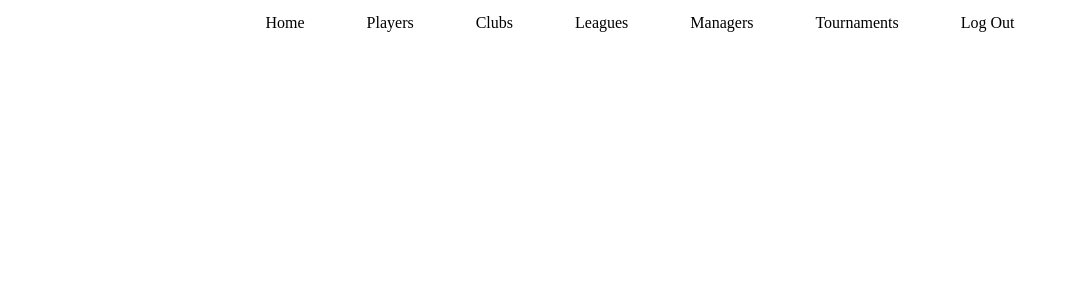
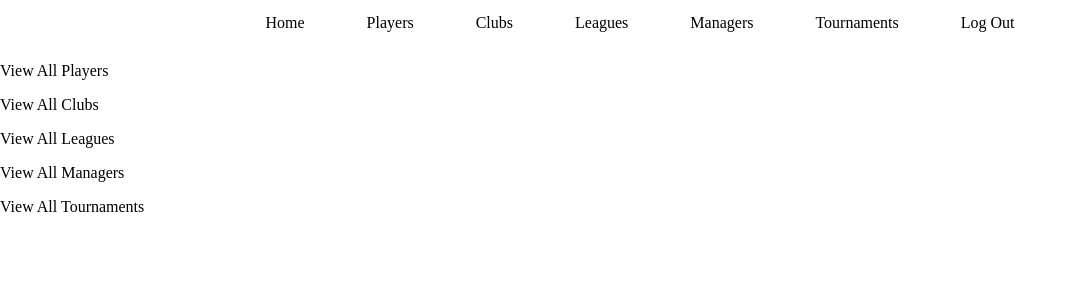
Before and after one commit to MiloszMusialek/Projektowanie_Aplikacji_Webowych_Zaliczenie, a Django app: page /football_tracker/home/ in a window 1280 px wide. Shown: the top 300 px of the page, without its empty margins (0-1078 px from the left). Run offline with Django 5.2, Linux system fonts and the light colour scheme; a user stored in the database is signed in.

Commit message:
Światełko w tunelu

```diff
--- a/paw_zaliczenie/football_tracker/templates/football_tracker/club/list.html
+++ b/paw_zaliczenie/football_tracker/templates/football_tracker/club/list.html
@@ -12,7 +12,9 @@
         {% endfor %}
     </select>
     <button type="submit">Filter</button>
-    <a href="{% url 'club-create' %}">Add</a>
+    {% if perms.football_tracker.create_club %}
+        <a href="{% url 'club-create' %}">Add</a>
+    {% endif %}
 </form>
 <div>
     {% for club in clubs %}
--- a/paw_zaliczenie/football_tracker/templates/football_tracker/home_page.html
+++ b/paw_zaliczenie/football_tracker/templates/football_tracker/home_page.html
@@ -3,4 +3,11 @@
 {% block title %}{% endblock %}
 
 {% block content %}
+<div>
+    <p><a href="{% url 'players-list' %}">View All Players</a></p>
+    <p><a href="{% url 'club-list' %}">View All Clubs</a></p>
+    <p><a href="{% url 'league-list' %}">View All Leagues</a></p>
+    <p><a href="{% url 'manager-list' %}">View All Managers</a></p>
+    <p><a href="{% url 'tournament-list' %}">View All Tournaments</a></p>
+</div>
 {% endblock %}
--- a/paw_zaliczenie/football_tracker/templates/football_tracker/league/list.html
+++ b/paw_zaliczenie/football_tracker/templates/football_tracker/league/list.html
@@ -5,7 +5,9 @@
 <form method="get">
     <input type="text", name="search", placeholder="Search leagues", value="{{ seach_query }}">
     <button type="submit">Filter</button>
-    <a href="{% url 'league-create' %}">Add</a>
+    {% if perms.football_tracker.create_league %}
+        <a href="{% url 'league-create' %}">Add</a>
+    {% endif %}
 </form>
 <div>
     {% for league in leagues %}
--- a/paw_zaliczenie/football_tracker/templates/football_tracker/manager/list.html
+++ b/paw_zaliczenie/football_tracker/templates/football_tracker/manager/list.html
@@ -6,7 +6,9 @@
 <form method="get">
     <input type="text", name="search", placeholder="Search managers", value="{{ seach_query }}">
     <button type="submit">Filter</button>
-    <a href="{% url 'manager-create' %}">Add</a>
+    {% if perms.football_tracker.create_manager %}
+        <a href="{% url 'manager-create' %}">Add</a>
+    {% endif %}
 </form>
 <div>
     {% for manager in managers %}
--- a/paw_zaliczenie/football_tracker/templates/football_tracker/player/list.html
+++ b/paw_zaliczenie/football_tracker/templates/football_tracker/player/list.html
@@ -19,7 +19,9 @@
         <option value="FW"{% if filter_position == "FW" %}selected{% endif %}>Forward</option>
     </select>
     <button type="submit">Filter</button>
-    <a href="{% url 'player-create' %}">Add</a>
+    {% if perms.football_tracker.create_player %}
+        <a href="{% url 'player-create' %}">Add</a>
+    {% endif %}
 </form>
 <div>
     {% for player in players %}
--- a/paw_zaliczenie/football_tracker/templates/football_tracker/tournament/list.html
+++ b/paw_zaliczenie/football_tracker/templates/football_tracker/tournament/list.html
@@ -5,7 +5,9 @@
 <form method="get">
     <input type="text", name="search", placeholder="Search Tournaments", value="{{ seach_query }}">
     <button type="submit">Filter</button>
-    <a href="{% url 'tournament-create' %}">Add</a>
+    {% if perms.football_tracker.create_tournament %}
+        <a href="{% url 'tournament-create' %}">Add</a>
+    {% endif %}
 </form>
 <div>
     {% for tournament in tournaments %}
--- a/paw_zaliczenie/football_tracker/views.py
+++ b/paw_zaliczenie/football_tracker/views.py
@@ -2,10 +2,10 @@ from django.shortcuts import render, redirect
 from django.http import Http404
 from .models import Player, Club, League, Manager, Tournament
 from django.contrib.auth import authenticate, login, logout
-from django.contrib.auth.decorators import login_required
+from django.contrib.auth.decorators import login_required, permission_required
 from django.utils import timezone
 from django.db.models import Q
-# region WIDOKI DLA LOGOWANIA WYLOGOWYWANIA I STRONY GŁÓWNEJ
+# region WIDOKI GŁÓWNA LOGOWANIE
 
 # Widok do wyświetlania panelu logowania
 def user_login(request):
@@ -39,10 +39,11 @@ def home_page_html(request):
 
 
 
-# region WIDOKI DLA MODELU PLAYER
+# region WIDOKI PLAYER
 
 # Widok do wyświetlania całej listy piłkarzy
 @login_required(login_url='user-login')
+@permission_required('football_tracker.view_player', raise_exception=True)
 def player_list_html(request):
     players = Player.objects.all()
 
@@ -73,6 +74,7 @@ def player_list_html(request):
 
 # Widok do wyświetlania konkretnego piłkarza
 @login_required(login_url='user-login')
+@permission_required('football_tracker.view_player', raise_exception=True)
 def player_details_html(request, id):
     try:
         player = Player.objects.get(id=id)
@@ -88,6 +90,7 @@ def player_details_html(request, id):
 
 # Widok do tworzenia nowego piłkarza
 @login_required(login_url='user-login')
+@permission_required('football_tracker.create_player', raise_exception=True)
 def player_create_html(request):
     clubs = Club.objects.all()
 
@@ -145,6 +148,7 @@ def player_create_html(request):
 
 # Widok do aktualizowania piłkarza
 @login_required(login_url='user-login')
+@permission_required('football_tracker.update_player', raise_exception=True)
 def player_update_html(request, id):
     clubs = Club.objects.all()
 
@@ -212,10 +216,11 @@ def player_update_html(request, id):
 
 
 
-# region WIDOKI DLA MODELU CLUB
+# region WIDOKI CLUB
 
 # Widok do wyświetlania całej listy klubów
 @login_required(login_url='user-login')
+@permission_required('football_tracker.view_club', raise_exception=True)
 def club_list_html(request):
     clubs = Club.objects.all()
     leagues = League.objects.all()
@@ -238,6 +243,7 @@ def club_list_html(request):
 
 # Widok do wyświetlania konkretnego klubu
 @login_required(login_url='user-login')
+@permission_required('football_tracker.view_club', raise_exception=True)
 def club_details_html(request, id):
     try:
         club = Club.objects.get(id=id)
@@ -254,6 +260,7 @@ def club_details_html(request, id):
 
 # Widok do tworzenia nowego klubu
 @login_required(login_url='user-login')
+@permission_required('football_tracker.create_club', raise_exception=True)
 def club_create_html(request):
     leagues = League.objects.all()
     managers = Manager.objects.all()
@@ -307,6 +314,7 @@ def club_create_html(request):
 
 
 @login_required(login_url='user-login')
+@permission_required('football_tracker.update_club', raise_exception=True)
 def club_update_html(request, id):
     managers = Manager.objects.all()
     leagues = League.objects.all()
@@ -370,10 +378,11 @@ def club_update_html(request, id):
 
 
 
-# region WIDOKI DLA MODELU MANAGER
+# region WIDOKI MANAGER
 
 # Widok do wyświetlania całej listy menadzerów
 @login_required(login_url='user-login')
+@permission_required('football_tracker.view_manager', raise_exception=True)
 def manager_list_html(request):
     managers = Manager.objects.all()
 
@@ -389,6 +398,7 @@ def manager_list_html(request):
 
 # Widok do wyświetlania konkretnego managera
 @login_required(login_url='user-login')
+@permission_required('football_tracker.view_manager', raise_exception=True)
 def manager_details_html(request, id):
     try:
         manager = Manager.objects.get(id=id)
@@ -404,6 +414,7 @@ def manager_details_html(request, id):
 
 # Widok do tworzenia nowego menadzera
 @login_required(login_url='user-login')
+@permission_required('football_tracker.create_manager', raise_exception=True)
 def manager_create_html(request):
     if request.method == "GET":
         return render(request, "football_tracker/manager/create.html")
@@ -440,6 +451,7 @@ def manager_create_html(request):
 
 # Widok do aktualizowania menadzera
 @login_required(login_url='user-login')
+@permission_required('football_tracker.update_manager', raise_exception=True)
 def manager_update_html(request, id):
     try:
         manager = Manager.objects.get(id=id)
@@ -486,10 +498,11 @@ def manager_update_html(request, id):
 
 
 
-# region WIDOKI DLA MODELU LEAGUE
+# region WIDOKI LEAGUE
 
 # Widok do wyświetlania całej listy lig
 @login_required(login_url='user-login')
+@permission_required('football_tracker.view_league', raise_exception=True)
 def league_list_html(request):
     leagues = League.objects.all()
 
@@ -502,6 +515,7 @@ def league_list_html(request):
 
 # Widok do wyświetlania konkretnej ligi
 @login_required(login_url='user-login')
+@permission_required('football_tracker.view_league', raise_exception=True)
 def league_details_html(request, id):
     try:
         league = League.objects.get(id=id)
@@ -518,6 +532,7 @@ def league_details_html(request, id):
 
 # Widok do dodawania nowej ligi
 @login_required(login_url='user-login')
+@permission_required('football_tracker.create_league', raise_exception=True)
 def league_create_html(request):
     players = Player.objects.all()
 
@@ -565,6 +580,7 @@ def league_create_html(request):
 
 # Widok do aktualizowania wybranej ligi
 @login_required(login_url='user-login')
+@permission_required('football_tracker.update_league', raise_exception=True)
 def league_update_html(request, id):
     players = Player.objects.all()
 
@@ -620,10 +636,11 @@ def league_update_html(request, id):
 
 
 
-# region WIDOKI DLA MODELU TOURNAMENT
+# region WIDOKI TOURNAMENT
 
 # Widok do wyświetlania całej listy turniejów
 @login_required(login_url='user-login')
+@permission_required('football_tracker.view_tournament', raise_exception=True)
 def tournament_list_html(request):
     tournamnets = Tournament.objects.all()
 
@@ -636,6 +653,7 @@ def tournament_list_html(request):
 
 # Widok do wyświetlania konkretnego turnieju
 @login_required(login_url='user-login')
+@permission_required('football_tracker.view_tournament', raise_exception=True)
 def tournament_details_html(request, id):
     try:
         tournament = Tournament.objects.get(id=id)
@@ -651,6 +669,7 @@ def tournament_details_html(request, id):
 
 # Widok do tworzenia nowego obiektu Tournament
 @login_required(login_url='user-login')
+@permission_required('football_tracker.create_tournament', raise_exception=True)
 def tournament_create_html(request):
     players = Player.objects.all()
     clubs = Club.objects.all()
@@ -690,6 +709,9 @@ def tournament_create_html(request):
             if not venue[0].isupper() or len(venue) < 2:
                 error = "Incorrect venue format"
                 return render(request, "football_tracker/tournament/create.html", {'error': error, 'players': players, 'clubs': clubs})
+            if final_winner_id == final_second_place_id:
+                error = "A club can't play against itself"
+                return render(request, "football_tracker/tournament/create.html", {'error': error, 'players': players, 'clubs': clubs})
 
 
             try:
@@ -726,6 +748,7 @@ def tournament_create_html(request):
 
 # Widok do aktualizowania danego obiektu Tournament
 @login_required(login_url='user-login')
+@permission_required('football_tracker.update_tournament', raise_exception=True)
 def tournament_update_html(request, id):
     players = Player.objects.all()
     clubs = Club.objects.all()
```
Also changed, not shown: paw_zaliczenie/football_tracker/templates/football_tracker/club/details.html (+8 -4 lines), paw_zaliczenie/football_tracker/templates/football_tracker/league/details.html (+8 -4 lines), paw_zaliczenie/football_tracker/templates/football_tracker/manager/details.html (+8 -4 lines), paw_zaliczenie/football_tracker/templates/football_tracker/player/details.html (+8 -4 lines), paw_zaliczenie/football_tracker/templates/football_tracker/tournament/details.html (+8 -4 lines), paw_zaliczenie/db.sqlite3.
